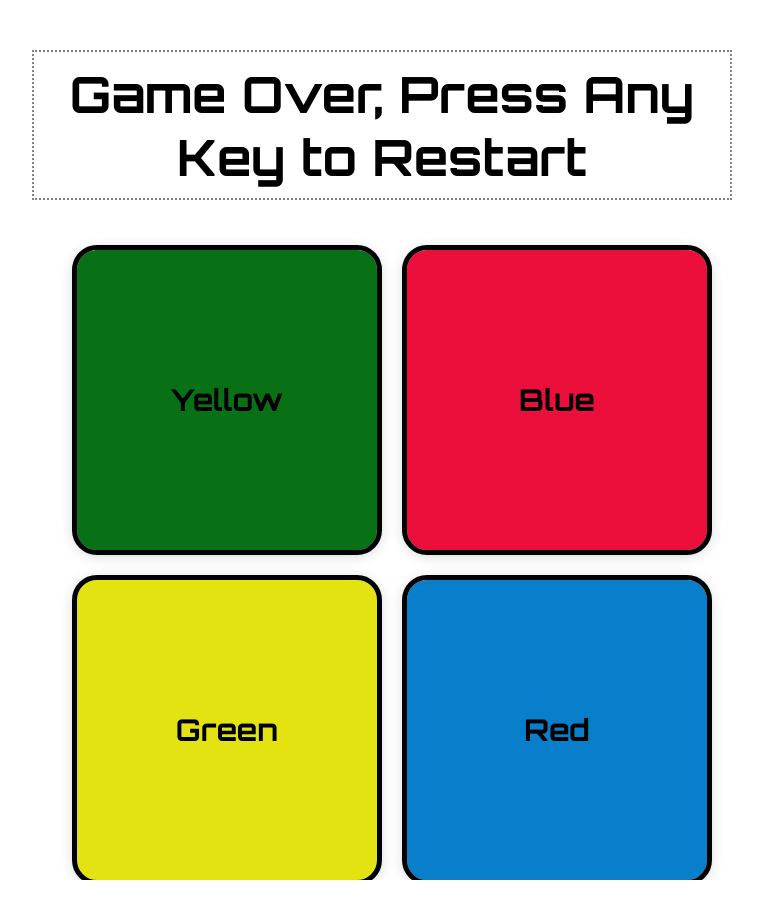
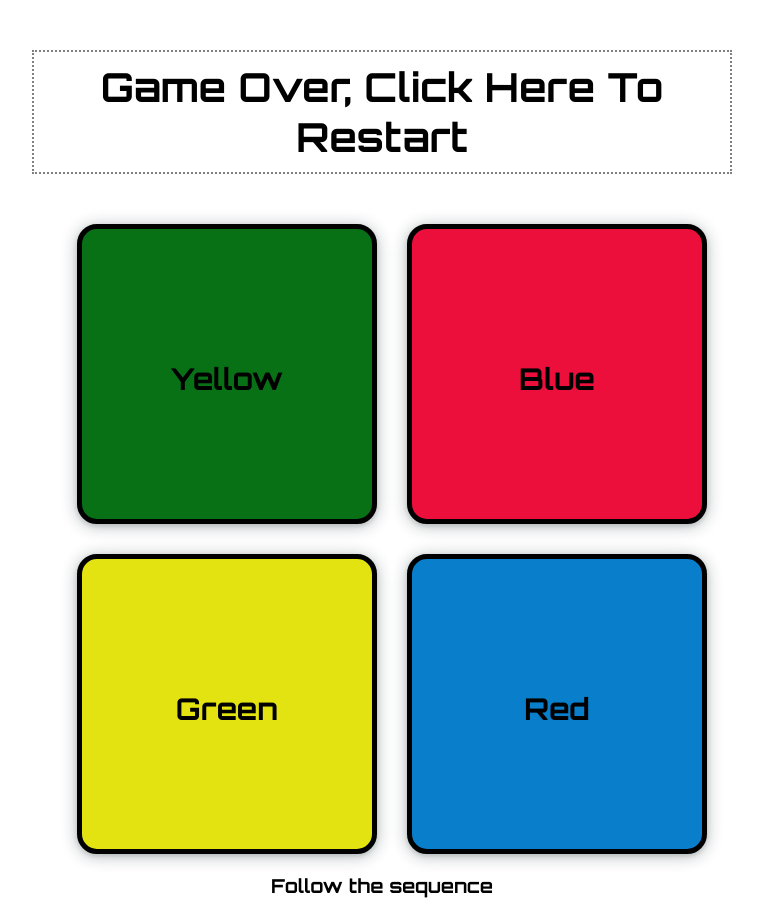
Before and after one commit to tanvirim/simon-game, a plain HTML site: page index.html in a window 1280 px wide. Both pictures are taken after a click on the element "Yellow". Shown: the whole page, without its empty margins (258-1021 px from the left). Before the commit the page ends 880 px from the top, so only its background shows below. Drawn offline with nearby package versions, Linux system fonts and the light colour scheme.

Commit message:
change keypress to click to start the game and some design

```diff
--- a/game.js
+++ b/game.js
@@ -1,16 +1,15 @@
-
 var buttonColours = ["red", "blue", "green", "yellow"];
 var gamePattern = [];
 var userClickedPattern = [];
 
-var started = false;
+var started = true;
 var level = 0;
 
-$(document).keypress(function() {
-  if (!started) {
+$(".start").click(function() {
+  if (started) {
     $("#level-title").text("Level " + level);
     nextSequence();
-    started = true;
+    started = false;
   }
 });
 
@@ -49,7 +48,7 @@ function checkAnswer(currentLevel) {
         $("body").removeClass("game-over");
       }, 200);
 
-      $("#level-title").text("Game Over, Press Any Key to Restart");
+      $("#level-title").text("Game Over, Click Here To Restart");
 
       //2. Call startOver() if the user gets the sequence wrong.
       startOver();
@@ -88,5 +87,5 @@ function startOver() {
   //3. Inside this function, you'll need to reset the values of level, gamePattern and started variables.
   level = 0;
   gamePattern = [];
-  started = false;
+  started = true;
 }
--- a/index.html
+++ b/index.html
@@ -10,14 +10,15 @@
 
 <body>
 <div class="container">
-  <h1 id="level-title">Press Any key to start the game</h1>
+  <h1 class="start" id="level-title">Click Here To Start The Game</h1>
   <div class="wrapper">
     <div type="button" class=" btn green" id="green"> Yellow</div>
     <div type="button" class=" btn red" id="red">Blue</div>
     <div type="button" class=" btn yellow" id="yellow"> Green</div>
-    <div type="button" class=" btn blue" id="blue"> Red </div>
+    <div type="button" class=" btn blue" id="blue"> Red  </div>
+  </div>
 
-  </div>
+  <h4>Follow the sequence</h4>
 </div>
 <script src="https://cdnjs.cloudflare.com/ajax/libs/jquery/3.6.0/jquery.min.js" integrity="sha512-894YE6QWD5I59HgZOGReFYm4dnWc1Qt5NtvYSaNcOP+u1T9qYdvdihz0PPSiiqn/+/3e7Jo4EaG7TubfWGUrMQ==" crossorigin="anonymous" referrerpolicy="no-referrer"></script>
 <script src="game.js"></script>
--- a/style.css
+++ b/style.css
@@ -8,11 +8,16 @@
   }
   h1{
     width: 700px;
-    font-size: 50px ;
+    font-size: 40px ;
     border: 2px dotted grey;
     margin: 50px auto ;
     padding: 10px;
     text-align: center;
+  }
+  h4{
+    text-align: center;
+    margin: 20px auto;
+    font-size: larger;
   }
   .wrapper{
     width:610px ;
@@ -32,7 +37,7 @@
     width: 300px;
     line-height: 300px;
     font-size: 30px;
-    outline: 5px solid black;
+    border: 5px solid black;
     border-radius: 20px;
   }
 
```
